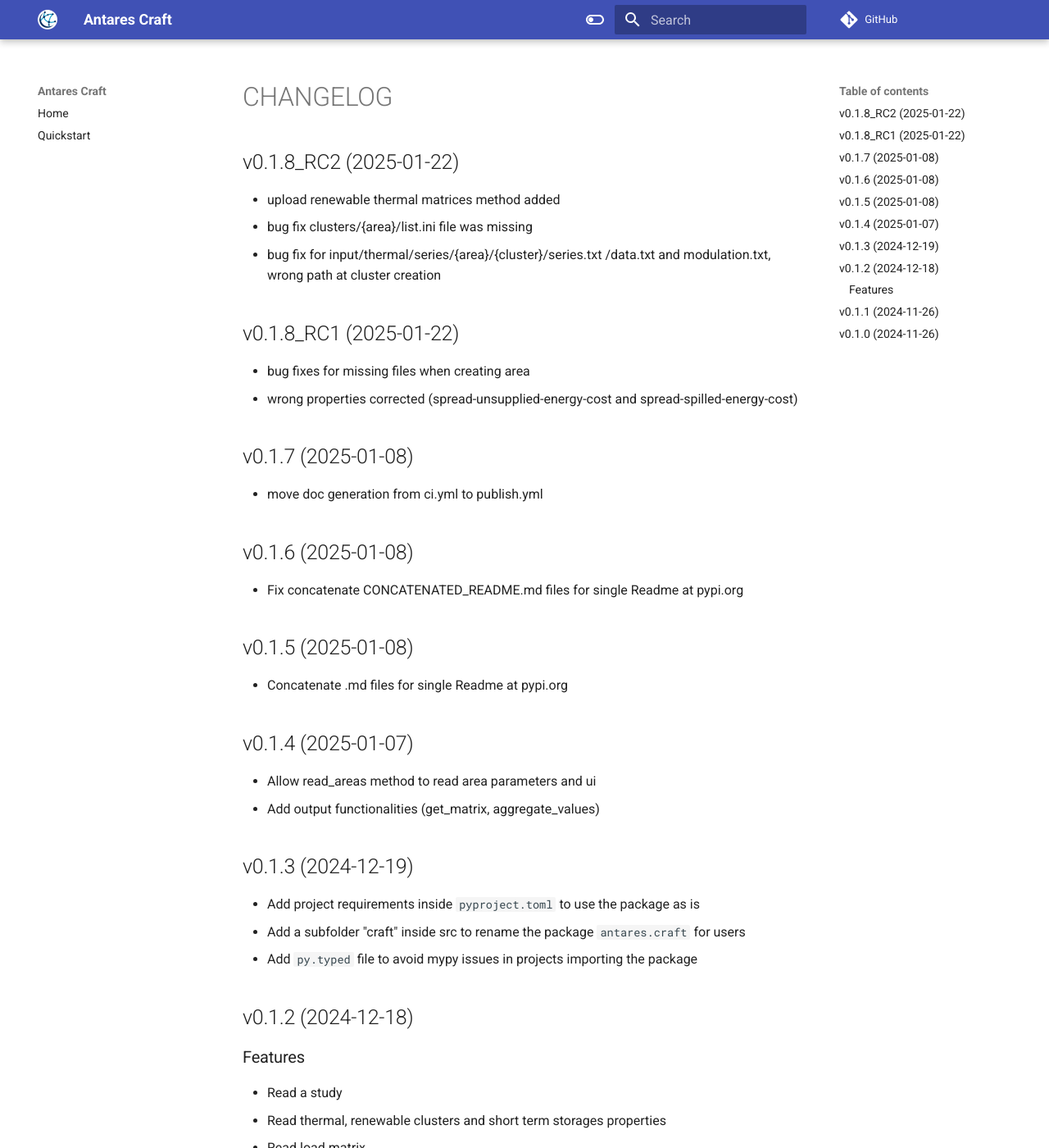
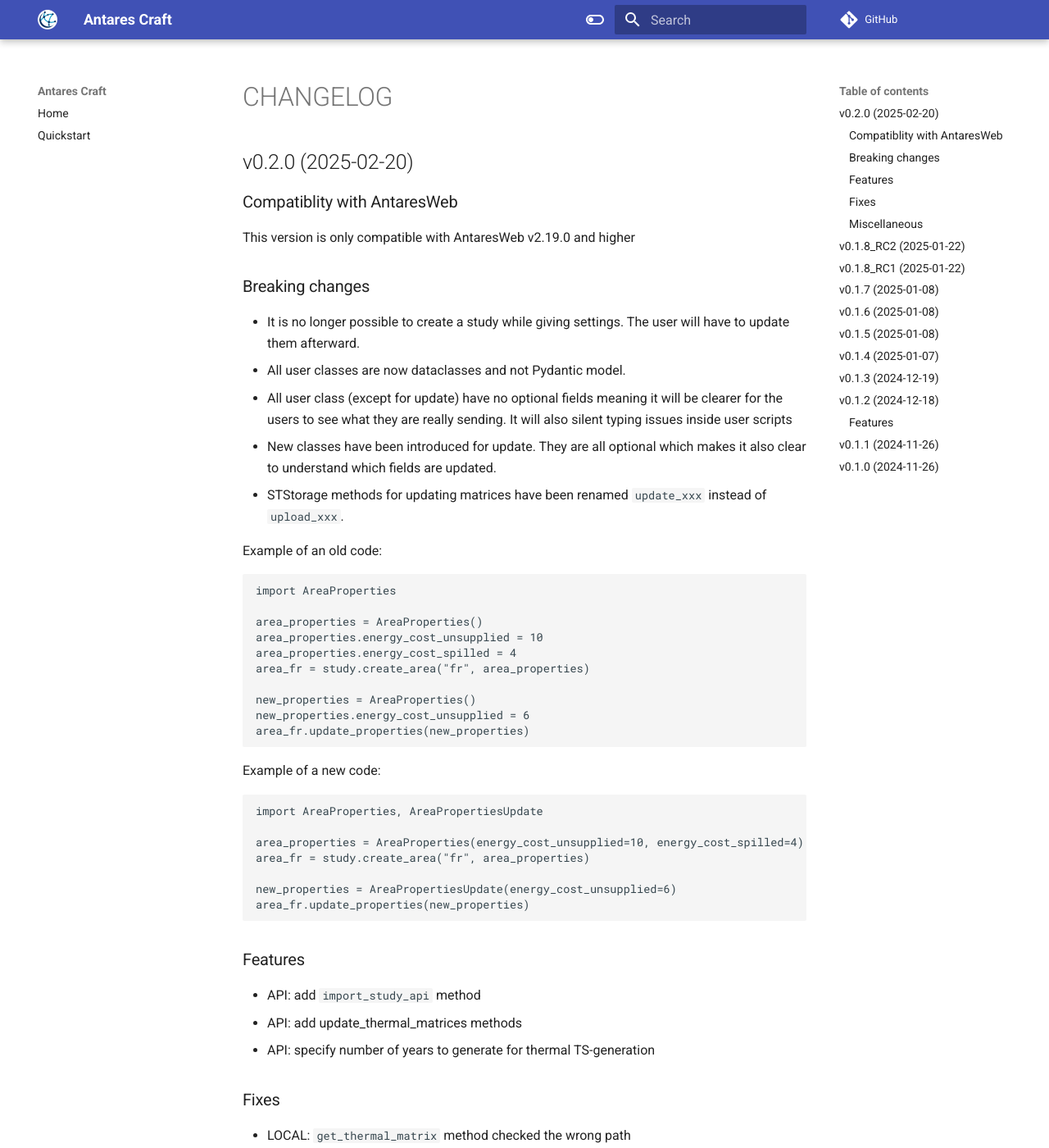
Before and after one commit to AntaresSimulatorTeam/antares_craft, an MkDocs documentation site: the page built from docs/CHANGELOG.md, in a window 1280 px wide and 1400 px high. Shown: the whole window at 82% size. Built offline with MkDocs 1.6.1 and Material for MkDocs 9.7.7, drawn with Linux system fonts in a browser that asks for light colours; comment, search, counter and statistics services are not loaded; some of the changed text lies outside the part shown.

Commit message:
chore(release): v0.2.0 (#95)

````diff
--- a/docs/CHANGELOG.md
+++ b/docs/CHANGELOG.md
@@ -1,3 +1,58 @@
+v0.2.0 (2025-02-20)
+-------------------
+
+### Compatiblity with AntaresWeb
+This version is only compatible with AntaresWeb v2.19.0 and higher
+
+### Breaking changes
+- It is no longer possible to create a study while giving settings. The user will have to update them afterward.
+- All user classes are now dataclasses and not Pydantic model.
+- All user class (except for update) have no optional fields meaning it will be clearer for the users to see what they are really sending.
+It will also silent typing issues inside user scripts
+- New classes have been introduced for update. They are all optional which makes it also clear to understand which fields are updated.
+- STStorage methods for updating matrices have been renamed `update_xxx` instead of `upload_xxx`.
+
+Example of an old code:
+```python
+import AreaProperties
+
+area_properties = AreaProperties()
+area_properties.energy_cost_unsupplied = 10
+area_properties.energy_cost_spilled = 4
+area_fr = study.create_area("fr", area_properties)
+
+new_properties = AreaProperties()
+new_properties.energy_cost_unsupplied = 6
+area_fr.update_properties(new_properties)
+```
+
+Example of a new code:
+```python
+import AreaProperties, AreaPropertiesUpdate
+
+area_properties = AreaProperties(energy_cost_unsupplied=10, energy_cost_spilled=4)
+area_fr = study.create_area("fr", area_properties)
+
+new_properties = AreaPropertiesUpdate(energy_cost_unsupplied=6)
+area_fr.update_properties(new_properties)
+```
+
+### Features
+- API: add `import_study_api` method
+- API: add update_thermal_matrices methods
+- API: specify number of years to generate for thermal TS-generation
+
+### Fixes
+- LOCAL: `get_thermal_matrix` method checked the wrong path
+- API: `read_renewables` method doesn't fail when settings are aggregated instead of clusters
+- API: `read_settings` doesn't fail when horizon is a year
+- API: disable proxy when using the Desktop version to avoid any issue
+
+### Miscellaneous
+- enforce strict type checking with mypy
+- enforce override with mypy
+- Moves all local and api related classes and methods outside the `model` package
+
 v0.1.8_RC2 (2025-01-22)
 -------------------
 - upload renewable thermal matrices method added
--- a/pyproject.toml
+++ b/pyproject.toml
@@ -4,7 +4,7 @@
 
 [project]
 name = "antares_craft"
-version = "0.1.8_RC2"
+version = "0.2.0"
 description = """Antares Craft python library under construction. It will allow to create, update and read antares studies."""
 readme = "CONCATENATED_README.md"
 license = {file = "LICENSE"}
````
Also changed, not shown: docs/developer.md (+1 -2 lines), docs/usage.md (+1 -2 lines), 1 other file.
